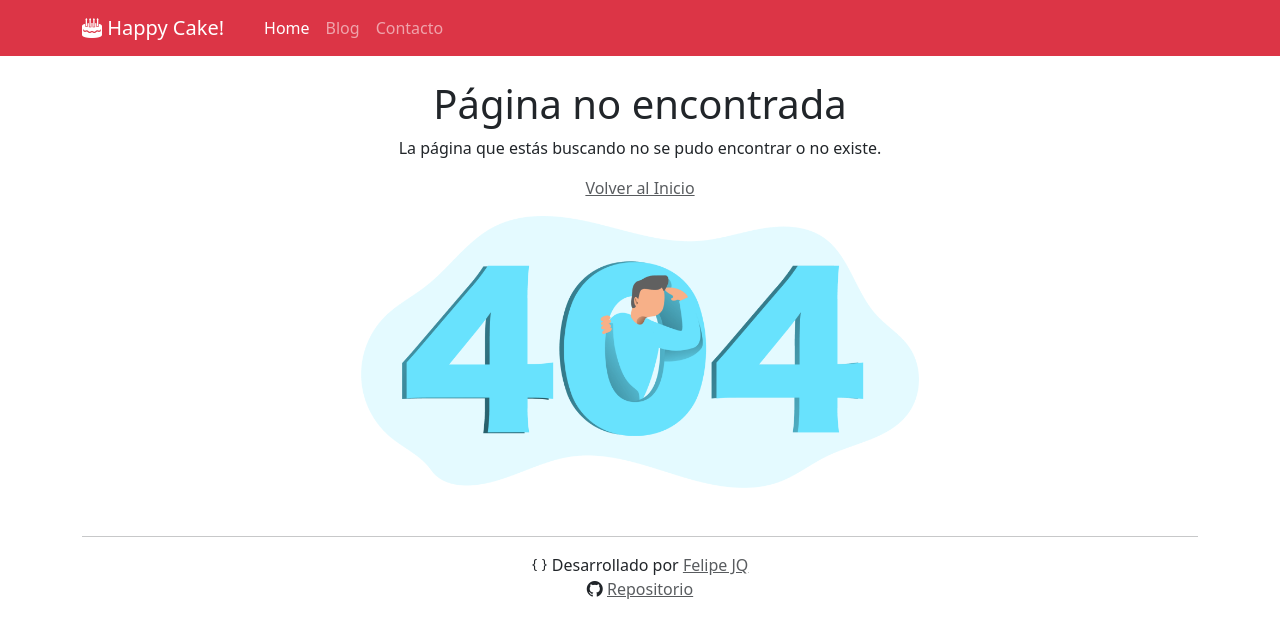
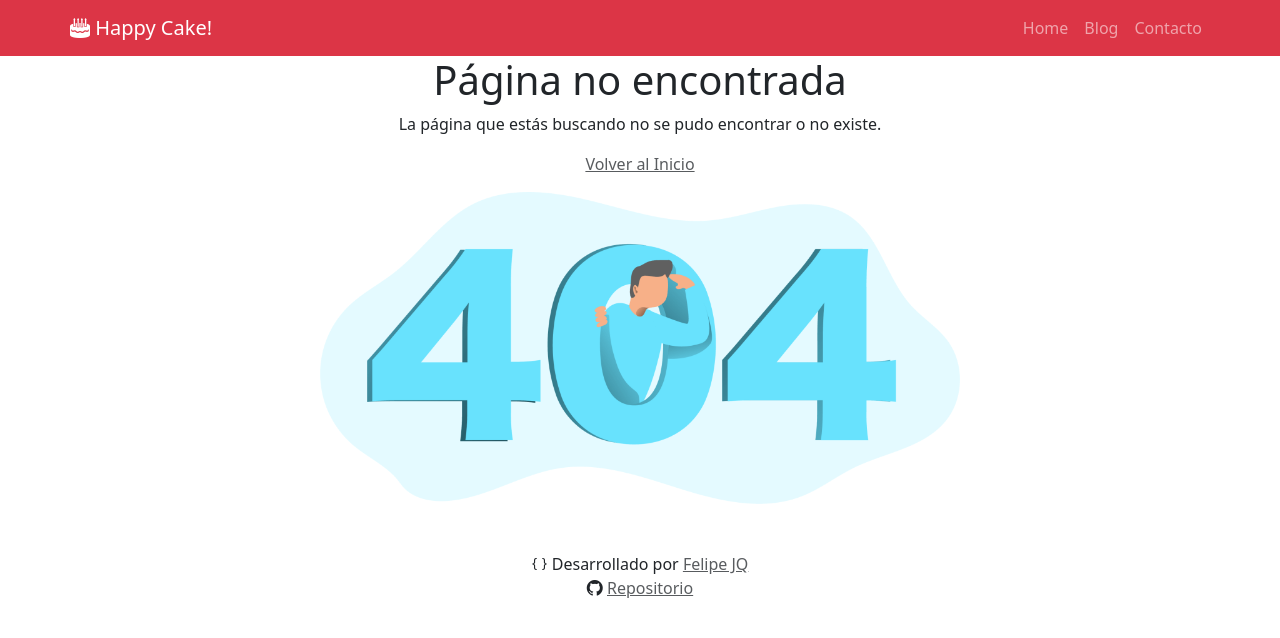
Before and after one commit to felipejoq/react-router-practice, a React (Vite) app: page /react-router-practice/react-router-practice/blog in a window 1280 px wide. Shown: the top 638 px of the page. Built offline with nearby package versions, Linux system fonts and the light colour scheme.

Commit message:
Modificaciones al diseño y react router

```diff
--- a/src/HappyCakeApp.jsx
+++ b/src/HappyCakeApp.jsx
@@ -1,5 +1,5 @@
 import {Header} from "./components/Header.jsx";
-import {Route, Routes} from "react-router-dom";
+import {BrowserRouter, Route, Routes} from "react-router-dom";
 import {Home} from "./components/Home.jsx";
 import {Contact} from "./components/Contact.jsx";
 import logo from "./assets/logo.png"
@@ -11,16 +11,16 @@ function HappyCakeApp() {
 
   return (
     <>
-      <Header logo={logo}/>
-      <div className="container my-4">
+      <BrowserRouter basename="/react-router-practice">
+      <Header/>
         <Routes>
-          <Route path="/react-router-practice" element={<Home logo={logo}/>}></Route>
-          <Route path="/react-router-practice/blog" element={<Blog />}></Route>
-          <Route path="/react-router-practice/contact" element={<Contact/>}></Route>
+          <Route path="/" element={<Home logo={logo}/>}></Route>
+          <Route path="/blog" element={<Blog/>}></Route>
+          <Route path="/contact" element={<Contact/>}></Route>
           <Route path="*" element={<PageNotFound/>}></Route>
         </Routes>
-      </div>
-      <Footer />
+      </BrowserRouter>
+      <Footer/>
     </>
   )
 }
--- /dev/null
+++ b/src/components/Article.jsx
@@ -0,0 +1,21 @@
+export const Article = ({article}) => {
+  return (
+    <article className="my-4">
+      <div className="row">
+        <div className="col-12 col-lg-4">
+          <img
+            src={article.image}
+            alt={article.title}
+            className="img-thumbnail"
+          />
+        </div>
+        <div className="col-12 col-lg-8">
+          <h2 className="fs-4">{article.title}</h2>
+          <p>{article.excerpt}</p>
+          <p><i className="bi bi-calendar"></i> {new Date(article.date).toLocaleString('es-CL')}</p>
+          <p><i className="bi bi-person-circle"></i> {article.author}</p>
+        </div>
+      </div>
+    </article>
+  );
+};
--- a/src/components/Blog.jsx
+++ b/src/components/Blog.jsx
@@ -1,5 +1,6 @@
 import {useState, useEffect} from 'react';
 import {getPots} from "../services/posts.js";
+import {Article} from "./Article.jsx";
 
 export const Blog = () => {
   const [posts, setPosts] = useState([]);
@@ -11,33 +12,17 @@ export const Blog = () => {
   }, []);
 
   return (
-    <div className="row">
-      <h1 className="mt-4 mb-4">
+    <div className="container my-3">
+      <h1 className="text-center">
         <i className="bi bi-pencil-square"></i> Blog
       </h1>
-      <hr />
-      <div className="row">
-        {posts.map((article, index) => (
-          <article key={index} className="col-12 mb-4 border-bottom p-4">
-            <div className="row">
-              <div className="col-md-3">
-                <img
-                  src={article.image}
-                  alt={article.title}
-                  className="img-thumbnail"
-                />
-              </div>
-              <div className="col-md-9">
-                <h2 className="fs-4">{article.title}</h2>
-                <p>{article.excerpt}</p>
-                <p><i className="bi bi-calendar"></i> {new Date(article.date).toLocaleString('es-CL')}</p>
-                <p><i className="bi bi-person-circle"></i> {article.author}</p>
-                {/* Otros atributos del artículo */}
-              </div>
-            </div>
-          </article>
-        ))}
-      </div>
+      <main className="px-5">
+        {
+          posts.map((article) => (
+            <Article key={crypto.randomUUID()} article={article}/>
+          ))
+        }
+      </main>
     </div>
   );
 };
--- a/src/components/Contact.jsx
+++ b/src/components/Contact.jsx
@@ -2,6 +2,7 @@ import {InputGroup, Form} from "react-bootstrap";
 
 export const Contact = () => {
   return (
+    <main className="d-flex flex-column align-items-center container">
       <article className="d-flex flex-column justify-content-center gap-2 text-center">
         <header className="head-text">
           <h1 className="text-muted">
@@ -31,5 +32,6 @@ export const Contact = () => {
           </div>
         </main>
       </article>
+    </main>
   );
 };
--- a/src/components/Footer.jsx
+++ b/src/components/Footer.jsx
@@ -1,7 +1,6 @@
 export const Footer = () => {
   return (
     <footer className="text-center mt-5 mb-2 container">
-      <hr/>
       <p className="fs-6">
         <i className="bi bi-braces"></i> Desarrollado por <a href="https://uncodigo.com/" target="_blank" rel="noreferrer" className="text-black text-muted">Felipe JQ</a> <br />
         <i className="bi bi-github"></i> <a href="https://github.com/felipejoq/react-router-practice" target="_blank" rel="noreferrer" className="text-black text-muted">Repositorio</a>
--- a/src/components/Header.jsx
+++ b/src/components/Header.jsx
@@ -1,36 +1,34 @@
 import {Container, Nav, Navbar} from "react-bootstrap";
-import {Link, NavLink} from "react-router-dom";
+import {NavLink} from "react-router-dom";
 
 export const Header = () => {
   return (
     <>
       <Navbar className="bg-cake-color" data-bs-theme="dark">
-        <Container>
-          <Navbar.Brand>
-            <Link to="/react-router-practice" className="navbar-brand">
-              <i className="bi bi-cake2-fill"></i> Happy Cake!
-            </Link>
-          </Navbar.Brand>
-          <Nav className="me-auto">
+        <Container className="p-0">
+          <NavLink to="/" className="navbar-brand">
+            <i className="bi bi-cake2-fill"></i> Happy Cake!
+          </NavLink>
+          <Nav className="justify-content-end">
             <NavLink
-              to="/react-router-practice"
-              className={({ isActive, isPending }) =>
+              to="/"
+              className={({isActive, isPending}) =>
                 isActive && !isPending ? "nav-link active" : "nav-link"
               }
             >
               Home
             </NavLink>
             <NavLink
-              to="/react-router-practice/blog"
-              className={({ isActive, isPending }) =>
+              to="/blog"
+              className={({isActive, isPending}) =>
                 isActive && !isPending ? "nav-link active" : "nav-link"
               }
             >
               Blog
             </NavLink>
             <NavLink
-              to="/react-router-practice/contact"
-              className={({ isActive, isPending }) =>
+              to="/contact"
+              className={({isActive, isPending}) =>
                 isActive && !isPending ? "nav-link active" : "nav-link"
               }
             >
--- a/src/components/Home.jsx
+++ b/src/components/Home.jsx
@@ -1,6 +1,7 @@
 export const Home = ({logo}) => {
   return (
-    <article className="d-flex flex-column justify-content-center align-items-center gap-2">
+    <main className="d-flex flex-column align-items-center container">
+      <article className="d-flex flex-column justify-content-center align-items-center gap-2 w-75">
         <header className="head-text">
           <h1 className="text-muted">
             Bienvenidos a <span className="text-black">Happy Cake!</span>
@@ -19,11 +20,13 @@ export const Home = ({logo}) => {
           <p>
             Desde elegantes diseños hasta opciones personalizadas, en <strong>Happy Cake</strong>, cada bocado es una
             experiencia única. Déjanos ser parte de
-          tus celebraciones y descubre cómo la felicidad puede tener un sabor verdaderamente delicioso. Sumérgete en un
+            tus celebraciones y descubre cómo la felicidad puede tener un sabor verdaderamente delicioso. Sumérgete en
+            un
             mundo de dulzura y creatividad con nosotros.
           </p>
           <img src={logo} alt="Happy Cake Logo - Tienda de pasteles felices"/>
         </main>
       </article>
+    </main>
   );
 };
--- a/src/main.jsx
+++ b/src/main.jsx
@@ -5,12 +5,9 @@ import './index.css'
 
 import 'bootstrap/dist/css/bootstrap.min.css'
 import "bootstrap-icons/font/bootstrap-icons.css";
-import {BrowserRouter} from "react-router-dom";
 
 ReactDOM.createRoot(document.getElementById('root')).render(
   <React.StrictMode>
-    <BrowserRouter>
       <HappyCakeApp/>
-    </BrowserRouter>
   </React.StrictMode>,
 )
```
Lines whose indentation alone changed are shown as unchanged.
